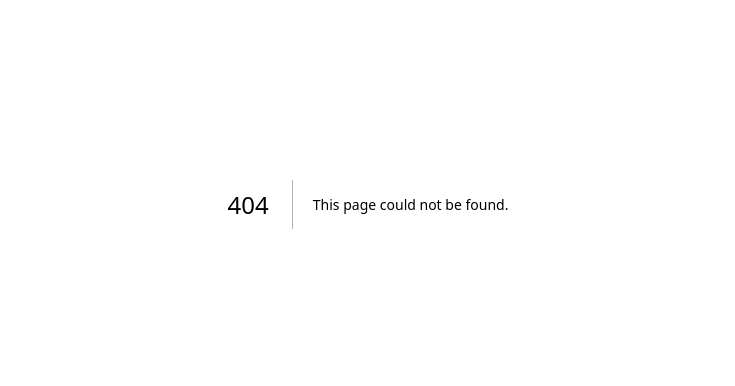
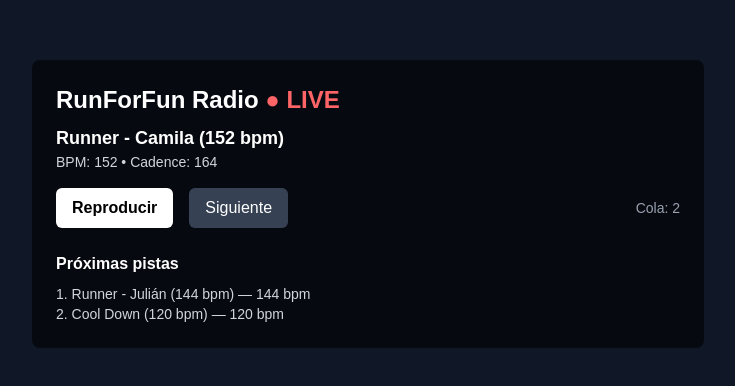
Before and after one commit to annamile92/Run_app, a Next.js app: page /radio in a window 1280 px wide. Before the commit this address had no page. Shown: the part 196-582 px from the top of the page, without its empty margins (272-1007 px from the left). Built offline with nearby package versions, Linux system fonts and the light colour scheme.

Commit message:
Rename page to page.js

```diff
--- /dev/null
+++ b/app/radio/page.js
@@ -0,0 +1,136 @@
+"use client";
+import { useEffect, useRef, useState } from "react";
+
+const initialPlaylist = [
+  {
+    id: 1,
+    url: "/radio-tracks/runner_camila_152bpm.wav",
+    title: "Runner - Camila (152 bpm)",
+    bpm: 152,
+    cadence: 164,
+  },
+  {
+    id: 2,
+    url: "/radio-tracks/julian_144bpm.wav",
+    title: "Runner - Julián (144 bpm)",
+    bpm: 144,
+    cadence: 158,
+  },
+  {
+    id: 3,
+    url: "/radio-tracks/relax_120bpm.wav",
+    title: "Cool Down (120 bpm)",
+    bpm: 120,
+    cadence: 120,
+  },
+];
+
+export default function RadioPage() {
+  const audioRef = useRef(null);
+  const [playlist, setPlaylist] = useState(initialPlaylist);
+  const [currentIndex, setCurrentIndex] = useState(0);
+  const [isPlaying, setIsPlaying] = useState(false);
+
+  // Simula llegada de nuevas pistas cada 25s (para demo)
+  useEffect(() => {
+    const interval = setInterval(() => {
+      const nextId = playlist.length + 1;
+      const fake = {
+        id: nextId,
+        url: playlist[Math.floor(Math.random() * playlist.length)].url, // reuse sample
+        title: `Nuevo runner #${nextId}`,
+        bpm: 140 + Math.floor(Math.random() * 30),
+        cadence: 140 + Math.floor(Math.random() * 30),
+      };
+      setPlaylist((p) => [...p, fake]);
+    }, 25000);
+    return () => clearInterval(interval);
+  }, [playlist.length]);
+
+  useEffect(() => {
+    const audio = audioRef.current;
+    if (!audio) return;
+    const onEnded = () => {
+      const next = (currentIndex + 1) % playlist.length;
+      setCurrentIndex(next);
+      if (isPlaying) {
+        // small delay to ensure src update
+        setTimeout(() => audio.play(), 200);
+      }
+    };
+    audio.addEventListener("ended", onEnded);
+    return () => audio.removeEventListener("ended", onEnded);
+  }, [currentIndex, isPlaying, playlist.length]);
+
+  useEffect(() => {
+    const audio = audioRef.current;
+    if (!audio) return;
+    audio.src = playlist[currentIndex]?.url || "";
+    if (isPlaying) {
+      audio.play().catch((e) => {
+        console.log("Autoplay blocked or error:", e);
+        setIsPlaying(false);
+      });
+    }
+  }, [currentIndex, playlist, isPlaying]);
+
+  const togglePlay = () => {
+    const audio = audioRef.current;
+    if (!audio) return;
+    if (isPlaying) {
+      audio.pause();
+      setIsPlaying(false);
+    } else {
+      audio.play().then(() => setIsPlaying(true)).catch(() => setIsPlaying(false));
+    }
+  };
+
+  const skipNext = () => {
+    setCurrentIndex((i) => (i + 1) % playlist.length);
+  };
+
+  return (
+    <div className="min-h-screen flex items-center justify-center p-6 bg-gray-900 text-white">
+      <div className="max-w-2xl w-full bg-black/60 p-6 rounded-lg backdrop-blur">
+        <h2 className="text-2xl font-bold mb-2">RunForFun Radio <span className="text-red-400">● LIVE</span></h2>
+        <div className="mb-4">
+          <div className="text-lg font-semibold">{playlist[currentIndex]?.title}</div>
+          <div className="text-sm text-gray-300">
+            BPM: {playlist[currentIndex]?.bpm} • Cadence: {playlist[currentIndex]?.cadence}
+          </div>
+        </div>
+
+        <audio ref={audioRef} />
+
+        <div className="flex items-center gap-4">
+          <button
+            onClick={togglePlay}
+            className="px-4 py-2 bg-white text-black rounded-md font-semibold"
+          >
+            {isPlaying ? "Pausar" : "Reproducir"}
+          </button>
+
+          <button
+            onClick={skipNext}
+            className="px-4 py-2 bg-gray-700 rounded-md text-white"
+          >
+            Siguiente
+          </button>
+
+          <div className="ml-auto text-sm text-gray-400">
+            Cola: {playlist.length - currentIndex - 1}
+          </div>
+        </div>
+
+        <div className="mt-6">
+          <h3 className="font-semibold mb-2">Próximas pistas</h3>
+          <ol className="list-decimal list-inside text-sm text-gray-300">
+            {playlist.slice(currentIndex + 1, currentIndex + 6).map((p) => (
+              <li key={p.id}>{p.title} — {p.bpm} bpm</li>
+            ))}
+          </ol>
+        </div>
+      </div>
+    </div>
+  );
+}
```
